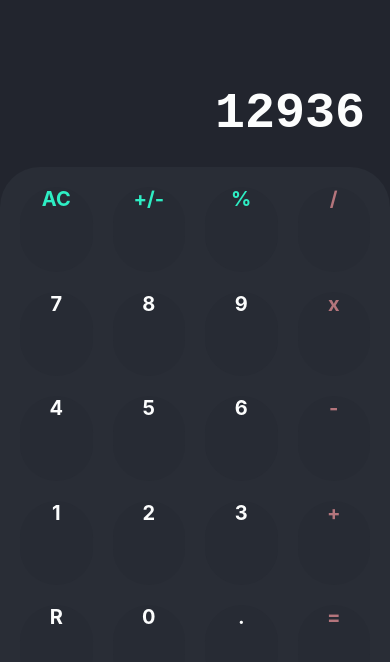
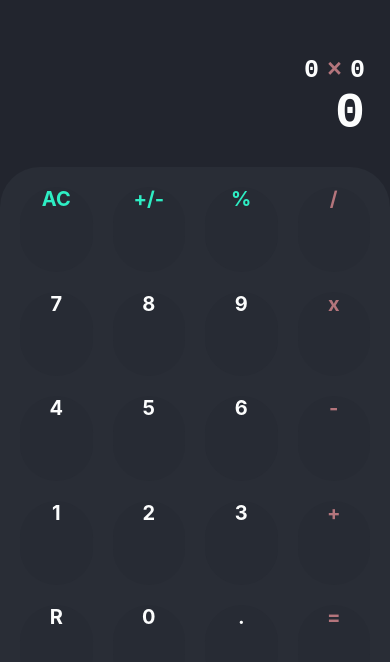
Before and after one commit to FelipeJBarros/flex-calc, a React Native app: screen / in a window 390 px wide. Shown: the part 134-796 px from the top of the page. Built offline with nearby package versions, Linux system fonts and the light colour scheme.

Commit message:
Começo da implementação

```diff
--- a/App.js
+++ b/App.js
@@ -1,47 +1,81 @@
-import { StyleSheet, Text, View } from "react-native";
+import { useState, useEffect } from "react";
+import { StyleSheet, View } from "react-native";
+
 import { ButtonHighlight as Button } from "./src/components";
 import { Keyboard, Display } from "./src/components/layout";
 
-function addDigit(digit) {
-  console.log(digit);
-}
+export default function App() {
+  const [displayValue, setDisplayValue] = useState("0");
+  const [lastDigit, setLastDigit] = useState("0");
+  const [haveToClearDisplay, setHaveToClearDisplay] = useState(false);
+  const [operation, setOperation] = useState(null);
+  const [operators, setOperators] = useState([0, 0]);
+  const [currentOperatorIndex, setCurrentOperatorIndex] = useState(0);
 
-export default function App() {
+  function clearMemory() {
+    setDisplayValue("0");
+    setHaveToClearDisplay(false);
+    setOperation(null);
+    setOperators([0, 0]);
+    setCurrentOperatorIndex(0);
+  }
+
+  function addDigit(digit) {
+    if (digit === "." && displayValue.includes(digit)) return;
+
+    if (displayValue.length >= 9) return;
+
+    const clearDisplay = displayValue === "0" || haveToClearDisplay;
+    const currentValue = clearDisplay ? "" : displayValue;
+
+    setDisplayValue(currentValue + digit);
+    setLastDigit(digit);
+  }
+
+  useEffect(() => {
+    if (lastDigit !== ".") {
+      const newValue = Number.parseFloat(displayValue);
+      const values = [...operators];
+      values[currentOperatorIndex] = newValue;
+      setOperators(values);
+    }
+  }, [displayValue]);
+
   return (
     <View style={styles.container}>
       <Display>
-        {/* <Display.History /> */}
-        <Display.Result value={12936} />
+        <Display.History op1={operators[0]} op2={operators[1]} />
+        <Display.Result value={displayValue} />
       </Display>
       <Keyboard>
         <Keyboard.Row>
-          <Button label="AC" color="#2eeec4" onPress={() => addDigit("AC")} />
+          <Button label="AC" color="#2eeec4" onPress={clearMemory} />
           <Button label="+/-" color="#2eeec4" onPress={() => {}} />
           <Button label="%" color="#2eeec4" onPress={() => {}} />
           <Button label="/" color="#b4757c" onPress={() => {}} />
         </Keyboard.Row>
         <Keyboard.Row>
-          <Button label="7" onPress={() => {}} />
-          <Button label="8" onPress={() => {}} />
-          <Button label="9" onPress={() => {}} />
+          <Button label="7" onPress={() => addDigit("7")} />
+          <Button label="8" onPress={() => addDigit("8")} />
+          <Button label="9" onPress={() => addDigit("9")} />
           <Button label="x" color="#b4757c" onPress={() => {}} />
         </Keyboard.Row>
         <Keyboard.Row>
-          <Button label="4" onPress={() => {}} />
-          <Button label="5" onPress={() => {}} />
-          <Button label="6" onPress={() => {}} />
+          <Button label="4" onPress={() => addDigit("4")} />
+          <Button label="5" onPress={() => addDigit("5")} />
+          <Button label="6" onPress={() => addDigit("6")} />
           <Button label="-" color="#b4757c" onPress={() => {}} />
         </Keyboard.Row>
         <Keyboard.Row>
-          <Button label="1" onPress={() => {}} />
-          <Button label="2" onPress={() => {}} />
-          <Button label="3" onPress={() => {}} />
+          <Button label="1" onPress={() => addDigit("1")} />
+          <Button label="2" onPress={() => addDigit("2")} />
+          <Button label="3" onPress={() => addDigit("3")} />
           <Button label="+" onPress={() => {}} color="#b4757c" />
         </Keyboard.Row>
         <Keyboard.Row>
           <Button label="R" onPress={() => {}} />
-          <Button label="0" onPress={() => {}} />
-          <Button label="." onPress={() => {}} />
+          <Button label="0" onPress={() => addDigit("0")} />
+          <Button label="." onPress={() => addDigit(".")} />
           <Button label="=" color="#b4757c" onPress={() => {}} />
         </Keyboard.Row>
       </Keyboard>
--- a/src/components/layout/Display/History.js
+++ b/src/components/layout/Display/History.js
@@ -1,11 +1,11 @@
 import { Text, View, StyleSheet } from "react-native";
 
-export default function History({ operations }) {
+export default function History({ op1, op2 }) {
   return (
     <View style={styles.lastOperation}>
-      <Text style={[styles.text]}>308</Text>
+      <Text style={[styles.text]}>{op1}</Text>
       <Text style={[styles.text, { color: "#b4757c" }]}>×</Text>
-      <Text style={[styles.text]}>42</Text>
+      <Text style={[styles.text]}>{op2}</Text>
     </View>
   );
 }
```
